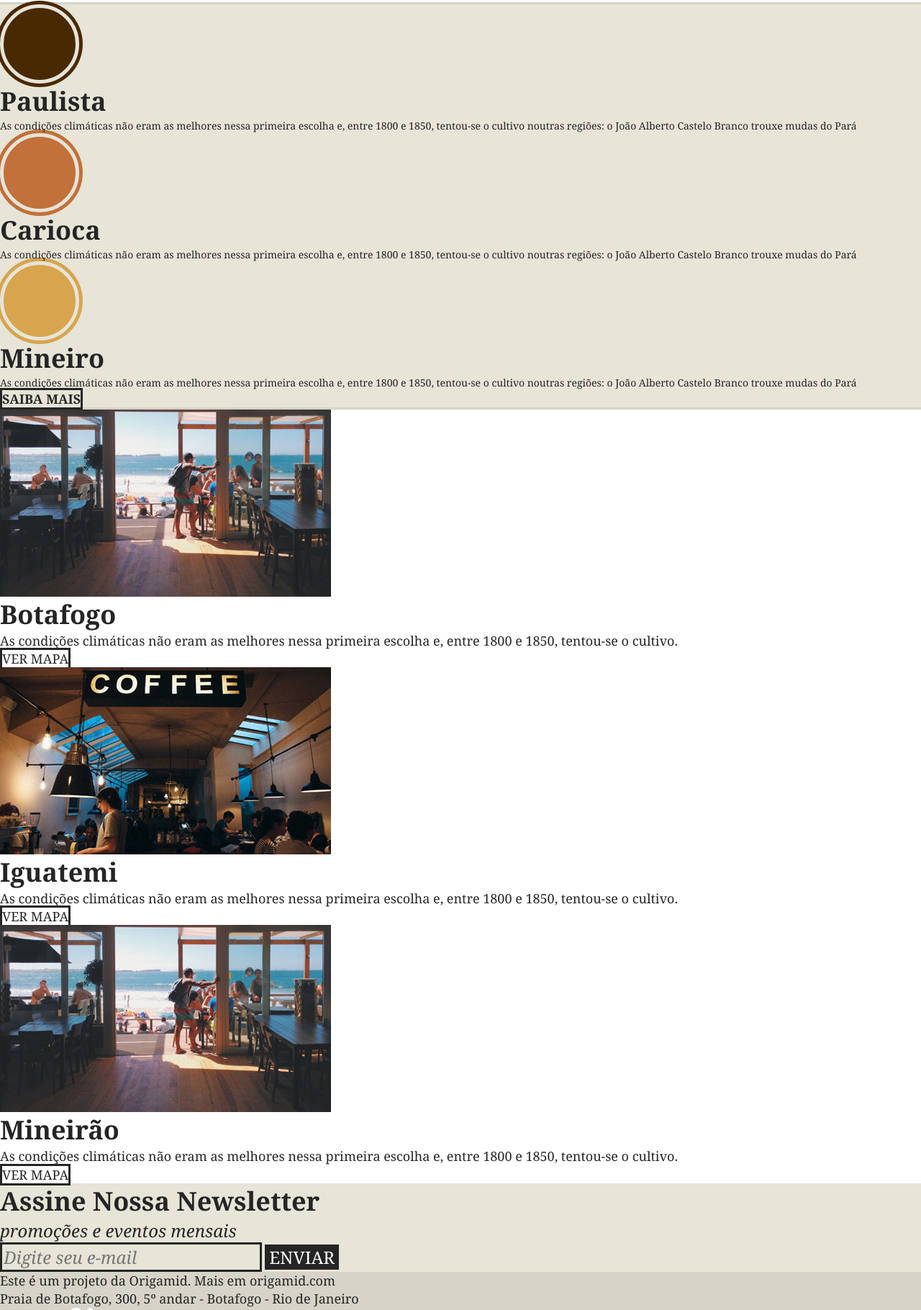
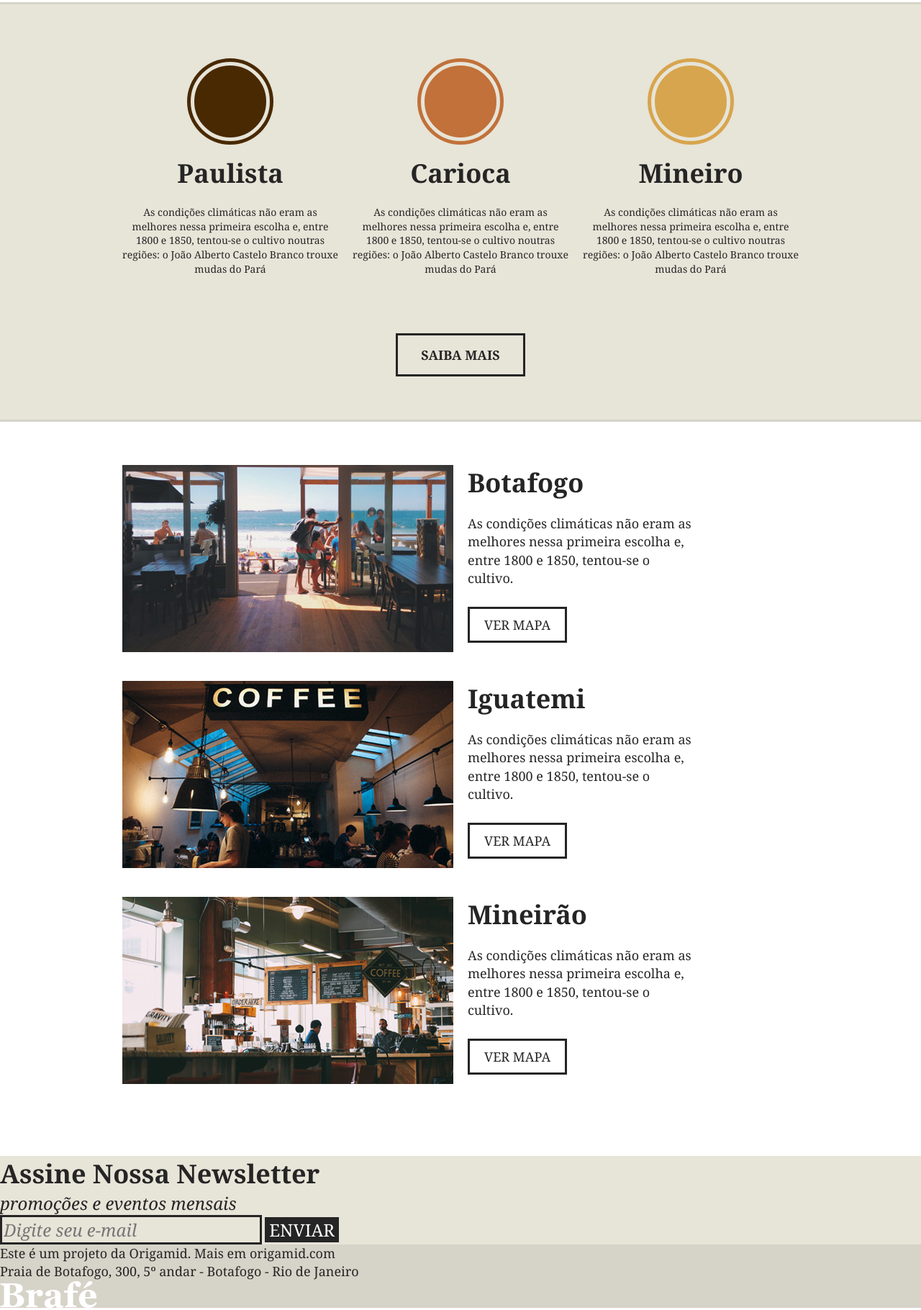
Before and after one commit to ViniciusPii/brafe-flexbox, a plain HTML site: page index.html in a window 1280 px wide. Shown: the part 1240-3060 px from the top of the page at 72% size. Drawn offline with Linux system fonts and the light colour scheme.

Commit message:
locais concluido

```diff
--- a/css/style.css
+++ b/css/style.css
@@ -126,7 +126,7 @@ img {
 	top: -25px;
 }
 
-.sobre > p {
+.sobre>p {
 	font-size: 1.125em;
 	line-height: 1.4em;
 	font-style: italic;
@@ -141,10 +141,18 @@ img {
 	background: #e7e4d8;
 	border-top: 3px solid #d6d3c8;
 	border-bottom: 3px solid #d6d3c8;
+	padding: 60px 0;
+}
+
+.produtos-item {
+	flex: 1;
+	margin: 0 10px;
 }
 
 .produtos-item h2 {
 	font-size: 2.25em;
+	text-align: center;
+	margin-bottom: 20px;
 }
 
 .produtos-item h2::before {
@@ -156,6 +164,7 @@ img {
 	border-radius: 50%;
 	border: 5px solid #e7e4d8;
 	box-shadow: 0 0 0 5px currentColor;
+	margin: 20px auto;
 }
 
 h2.produtos-paulista::before {
@@ -173,6 +182,7 @@ h2.produtos-mineiro::before {
 .produtos-item p {
 	font-size: 0.875em;
 	line-height: 1.4em;
+	text-align: center;
 }
 
 .produtos-btn {
@@ -183,17 +193,37 @@ h2.produtos-mineiro::before {
 	font-size: 1.125em;
 	font-weight: bold;
 	text-transform: uppercase;
+	width: 180px;
+	display: block;
+	padding: 15px 0;
+	margin: 80px auto 0;
 }
 
 /* Locais */
 
+.locais {
+	padding: 60px 0;
+}
+
+.locais-item {
+	margin-bottom: 40px;
+}
+
+.locais-foto, .locais-info {
+	margin: 0 10px;
+	flex: 1;
+}
+
 .locais-item h2 {
 	font-size: 2.25em;
+	margin-bottom: 20px;
 }
 
 .locais-item p {
 	font-size: 1.125em;
 	line-height: 1.4em;
+	max-width: 320px;
+	margin-bottom: 40px;
 }
 
 .locais-item a {
@@ -202,6 +232,7 @@ h2.produtos-mineiro::before {
 	text-decoration: none;
 	border: 3px solid;
 	color: #252525;
+	padding: 10px 20px;
 }
 
 /* Assine */
--- a/index.html
+++ b/index.html
@@ -1,11 +1,13 @@
 <!DOCTYPE html>
 <html>
+
 <head>
 	<title>Brafé 1</title>
 	<meta charset="utf-8">
 	<meta name="viewport" content="width=device-width, initial-scale=1, shrink-to-fit=no">
 	<link rel="stylesheet" type="text/css" href="css/style.css">
 </head>
+
 <body>
 
 	<header class="menu">
@@ -20,12 +22,12 @@
 				</ul>
 			</nav>
 		</div>
-	</header>
+	</header><!-- final do topo -->
 
 	<main class="intro">
 		<h1>Cafés com a cara<br>do Brasil</h1>
 		<p>Direto das fazendas de Minas Gerais</p>
-	</main>
+	</main><!-- final da intro -->
 
 	<section class="sobre">
 		<h2>Uma Mistura de</h2>
@@ -40,56 +42,66 @@
 			</div>
 		</div>
 		<p>O café é uma bebida produzida a partir dos grãos torrados do fruto do cafeeiro. É servido tradicionalm
-aente quente, mas também pode ser consumido gelado. Ele é um estimulante, por possuir cafeína — geralmente 80 a 140 mg para cada 207 ml dependendo do método de preparação.</p>
-	</section>
+			aente quente, mas também pode ser consumido gelado. Ele é um estimulante, por possuir cafeína — geralmente
+			80 a 140 mg para cada 207 ml dependendo do método de preparação.</p>
+	</section><!-- final do sobre -->
 
 	<section class="produtos">
-		<div>
+		<div class="container">
 			<div class="produtos-item">
 				<h2 class="produtos-paulista">Paulista</h2>
-				<p>As condições climáticas não eram as melhores nessa primeira escolha e, entre 1800 e 1850, tentou-se o cultivo noutras regiões: o João Alberto Castelo Branco trouxe mudas do Pará</p>
+				<p>As condições climáticas não eram as melhores nessa primeira escolha e, entre 1800 e 1850, tentou-se o
+					cultivo noutras regiões: o João Alberto Castelo Branco trouxe mudas do Pará</p>
 			</div>
 			<div class="produtos-item">
 				<h2 class="produtos-carioca">Carioca</h2>
-				<p>As condições climáticas não eram as melhores nessa primeira escolha e, entre 1800 e 1850, tentou-se o cultivo noutras regiões: o João Alberto Castelo Branco trouxe mudas do Pará</p>
+				<p>As condições climáticas não eram as melhores nessa primeira escolha e, entre 1800 e 1850, tentou-se o
+					cultivo noutras regiões: o João Alberto Castelo Branco trouxe mudas do Pará</p>
 			</div>
 			<div class="produtos-item">
 				<h2 class="produtos-mineiro">Mineiro</h2>
-				<p>As condições climáticas não eram as melhores nessa primeira escolha e, entre 1800 e 1850, tentou-se o cultivo noutras regiões: o João Alberto Castelo Branco trouxe mudas do Pará</p>
+				<p>As condições climáticas não eram as melhores nessa primeira escolha e, entre 1800 e 1850, tentou-se o
+					cultivo noutras regiões: o João Alberto Castelo Branco trouxe mudas do Pará</p>
 			</div>
 		</div>
 		<a class="produtos-btn" href="#">Saiba Mais</a>
-	</section>
+	</section><!-- final dos produtos -->
 
 	<section class="locais">
-		<div class="locais-item">
-			<img src="img/botafogo.jpg" alt="Brafé unidade Botafogo">
-			<div>
+		<div class="locais-item container">
+			<div class="locais-foto">
+				<img src="img/botafogo.jpg" alt="Brafé unidade Botafogo">
+			</div>
+			<div class="locais-info">
 				<h2>Botafogo</h2>
-				<p>As condições climáticas não eram as melhores nessa primeira escolha e, entre 1800 e 1850, tentou-se o cultivo.</p>
+				<p>As condições climáticas não eram as melhores nessa primeira escolha e, entre 1800 e 1850, tentou-se o
+					cultivo.</p>
 				<a href="#">Ver Mapa</a>
 			</div>
 		</div>
-
-		<div class="locais-item">
-			<img src="img/iguatemi.jpg" alt="Brafé unidade Iguatemi">
-			<div>
+		<div class="locais-item container">
+			<div class="locais-foto">
+				<img src="img/iguatemi.jpg" alt="Brafé unidade Iguatemi">
+			</div>
+			<div class="locais-info">
 				<h2>Iguatemi</h2>
-				<p>As condições climáticas não eram as melhores nessa primeira escolha e, entre 1800 e 1850, tentou-se o cultivo.</p>
+				<p>As condições climáticas não eram as melhores nessa primeira escolha e, entre 1800 e 1850, tentou-se o
+					cultivo.</p>
 				<a href="#">Ver Mapa</a>
 			</div>
 		</div>
-
-		<div class="locais-item">
-			<img src="img/botafogo.jpg" alt="Brafé unidade Mineirão">
-			<div>
+		<div class="locais-item container">
+			<div class="locais-foto">
+				<img src="img/mineirao.jpg" alt="Brafé unidade Mineirão">
+			</div>
+			<div class="locais-info">
 				<h2>Mineirão</h2>
-				<p>As condições climáticas não eram as melhores nessa primeira escolha e, entre 1800 e 1850, tentou-se o cultivo.</p>
+				<p>As condições climáticas não eram as melhores nessa primeira escolha e, entre 1800 e 1850, tentou-se o
+					cultivo.</p>
 				<a href="#">Ver Mapa</a>
 			</div>
 		</div>
-
-	</section>
+	</section><!-- final dos locais -->
 
 	<section class="assine">
 		<div>
@@ -107,10 +119,12 @@ aente quente, mas também pode ser consumido gelado. Ele é um estimulante, por
 
 	<footer class="footer">
 		<div>
-			<p>Este é um projeto da Origamid. Mais em origamid.com<br>Praia de Botafogo, 300, 5º andar - Botafogo - Rio de Janeiro</p>
+			<p>Este é um projeto da Origamid. Mais em origamid.com<br>Praia de Botafogo, 300, 5º andar - Botafogo - Rio
+				de Janeiro</p>
 			<img src="img/brafe.png" alt="Brafé">
 		</div>
 	</footer>
 
 </body>
+
 </html>
```
